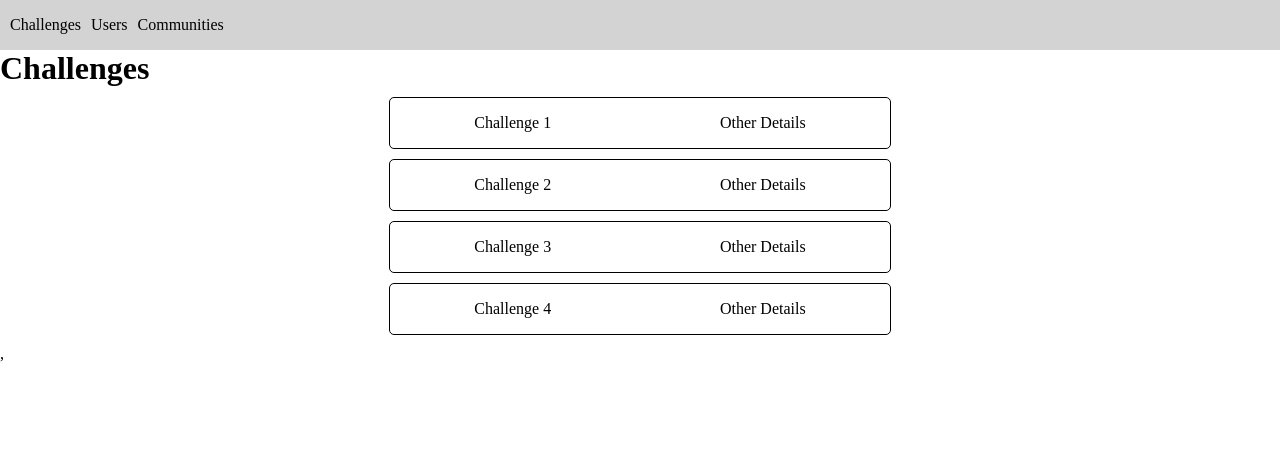
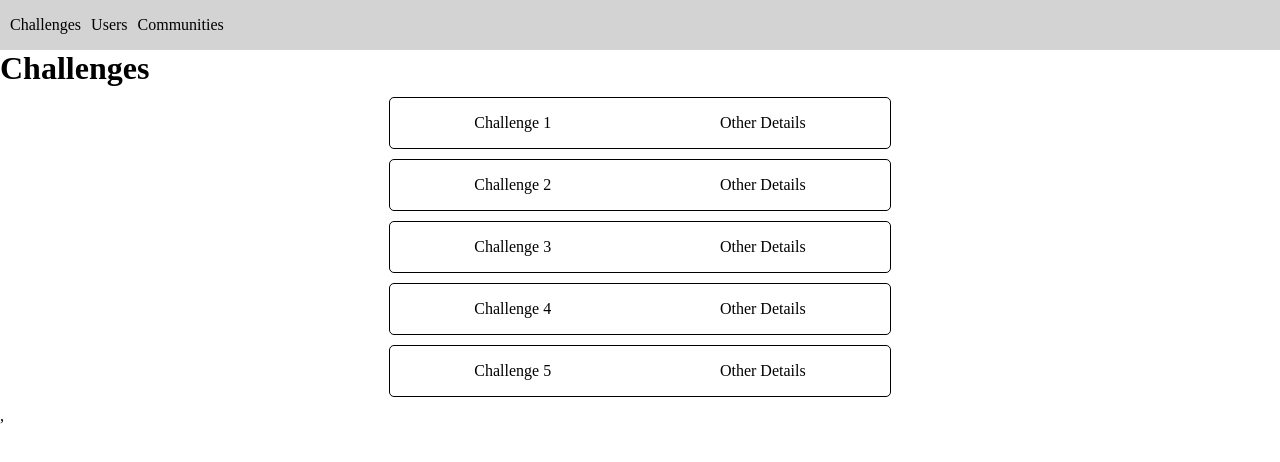
Before and after one commit to Drewlove/green-dragons-static-client, a React (Create React App) app: page /challenges in a window 1280 px wide. Shown: the top 462 px of the page. Built offline with nearby package versions, Linux system fonts and the light colour scheme.

Commit message:
add fifth challenge type

```diff
--- a/src/ListContainers/ChallengeTypesListContainer.js
+++ b/src/ListContainers/ChallengeTypesListContainer.js
@@ -7,7 +7,8 @@ const ChallengeTypesListContainer = () => {
         {name: 'Challenge 1', path: '/challenges/challenge-1', id: 1},
         {name: 'Challenge 2', path: '/challenges/challenge-2', id: 2},
         {name: 'Challenge 3', path: '/challenges/challenge-3', id: 3},
-        {name: 'Challenge 4', path: '/challenges/challenge-4', id: 4}
+        {name: 'Challenge 4', path: '/challenges/challenge-4', id: 4},
+        {name: 'Challenge 5', path: '/challenges/challenge-5', id: 5}
     ]
 
     const renderList = () => {
```
